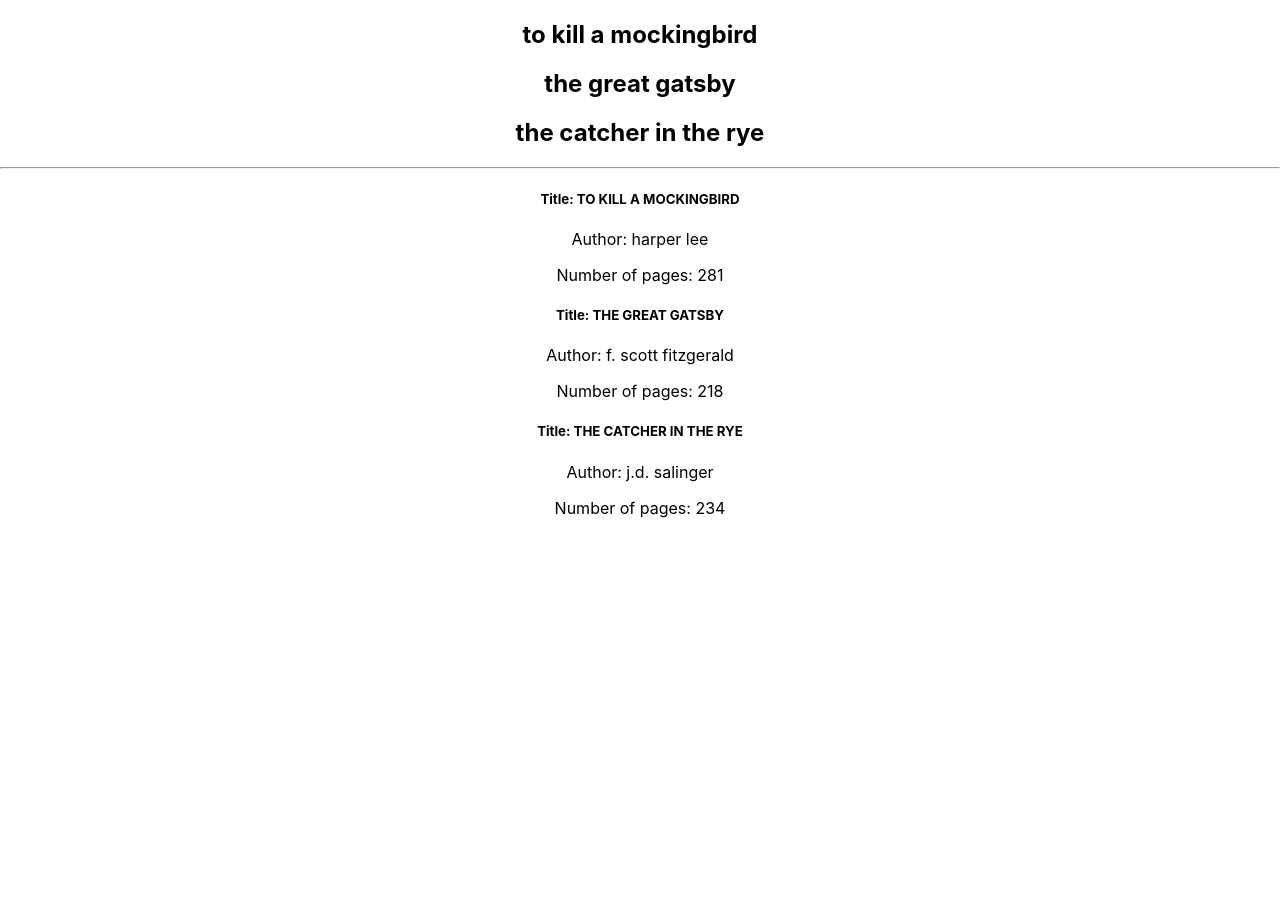
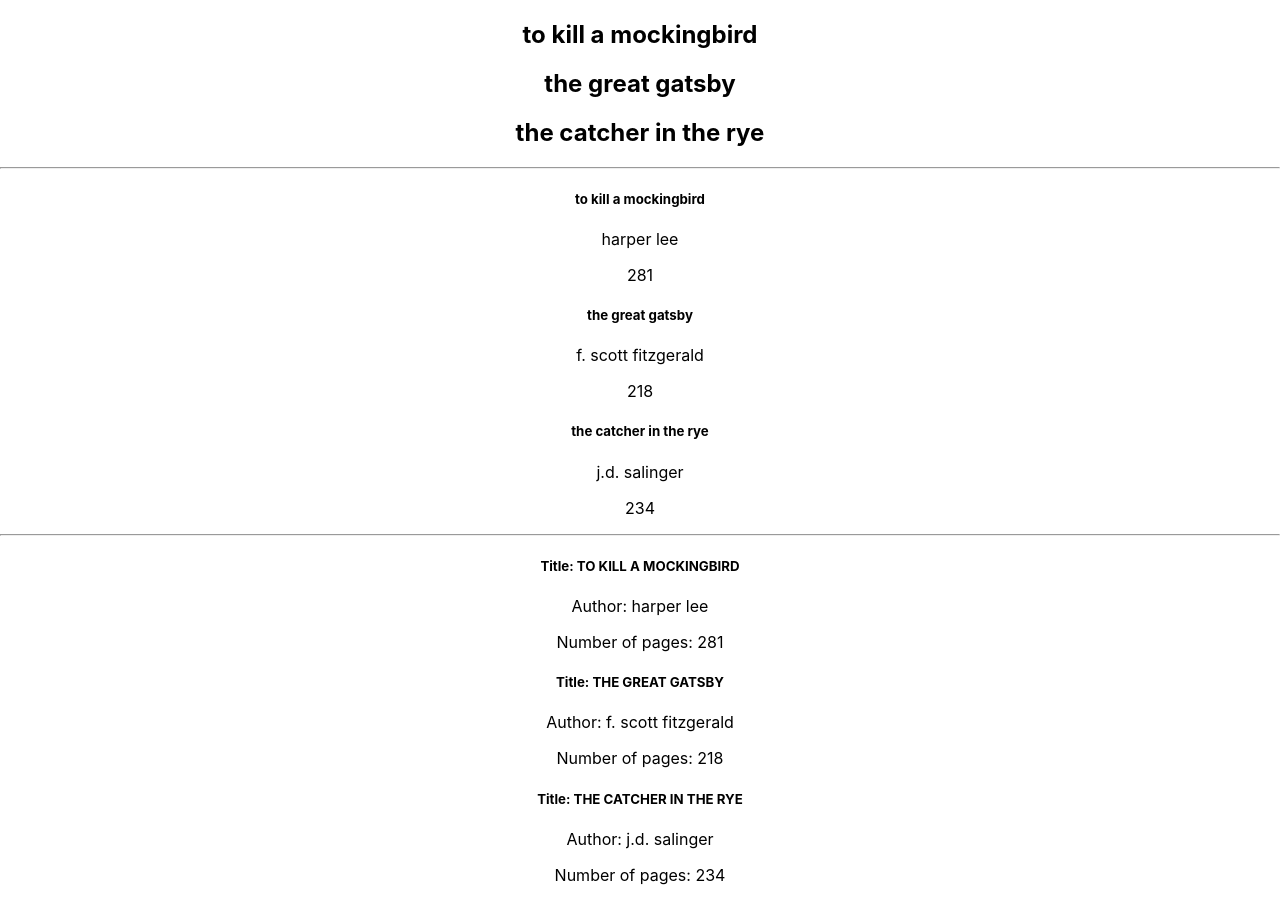
Before and after one commit to AndypSheridan/github-react, a React (Create React App) app in the folder my-app/: page / in a window 1280 px wide. Before the commit the page ends 800 px from the top, so only its background shows below. Built offline with nearby package versions, Linux system fonts and the light colour scheme.

Commit message:
Add unique key to elements

```diff
--- a/my-app/src/components/Book.js
+++ b/my-app/src/components/Book.js
@@ -1,40 +1,17 @@
 import React from 'react'
 import RenderingLists from './RenderingLists'
 
-function Book() {
+function Book(props) {
 
-    const books = [
-        {
-            title: "to kill a mockingbird",
-            author: "harper lee",
-            pages: 281
-        },
-        {
-            title: "the great gatsby",
-            author: "f. scott fitzgerald",
-            pages: 218
-        },
-        {
-            title: "the catcher in the rye",
-            author: "j.d. salinger",
-            pages: 234
-        }
-    ]
+    const book=props.book
 
     return (
         <div>
-            {
-                books.map(book => {
-                    return <div>
-                        <h5>Title: {book.title.toUpperCase()}</h5>
-                        <p>Author: {book.author}</p>
-                        <p>Number of pages: {book.pages}</p>
-                    </div>
-
-                })
-            }
+            <h5>Title: {book.title.toUpperCase()}</h5>
+            <p>Author: {book.author}</p>
+            <p>Number of pages: {book.pages}</p>
         </div>
-    )
+        )
 }
 
 export default Book
--- a/my-app/src/components/RenderingLists.js
+++ b/my-app/src/components/RenderingLists.js
@@ -9,13 +9,48 @@
     "the catcher in the rye"
   ]
 
+  const books = [
+    {
+        title: "to kill a mockingbird",
+        author: "harper lee",
+        pages: 281
+    },
+    {
+        title: "the great gatsby",
+        author: "f. scott fitzgerald",
+        pages: 218
+    },
+    {
+        title: "the catcher in the rye",
+        author: "j.d. salinger",
+        pages: 234
+    }
+]
+
   return (
     <div>
       {bookList.map(book => {
-        return <h2>{book}</h2>
+        return <h2 key={book}>{book}</h2>
       })}
+
       <hr />
-      <Book />
+
+      {books.map(book => {
+        return (
+          <div key={book.title}>
+            <h5>{book.title}</h5>
+            <p>{book.author}</p>
+            <p>{book.pages}</p>
+          </div>
+        )
+      })}
+
+      <hr />
+      {
+        books.map(book => {
+          return <Book key={book.title} book={book} />
+        })
+      }
     </div>
   )
 }
```
